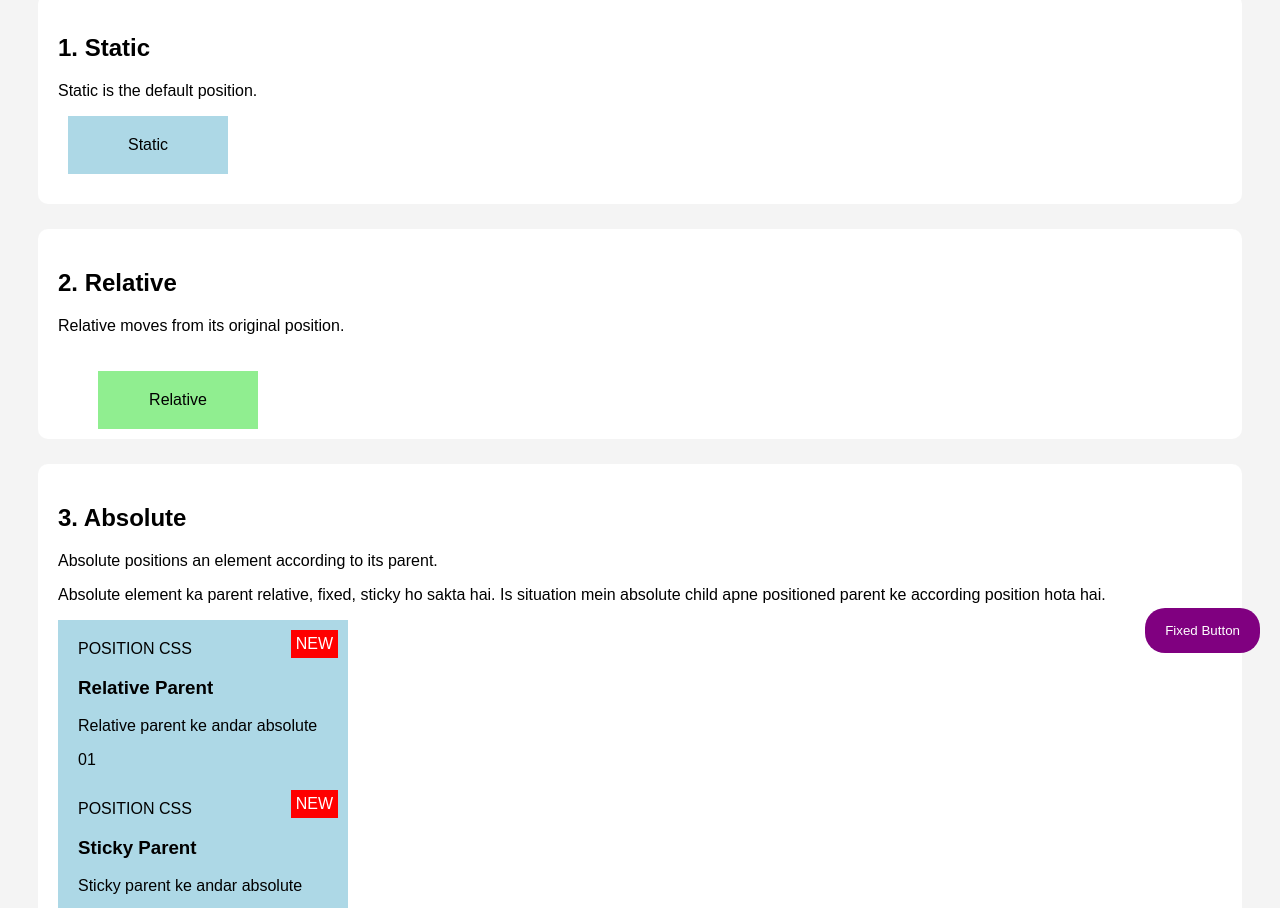
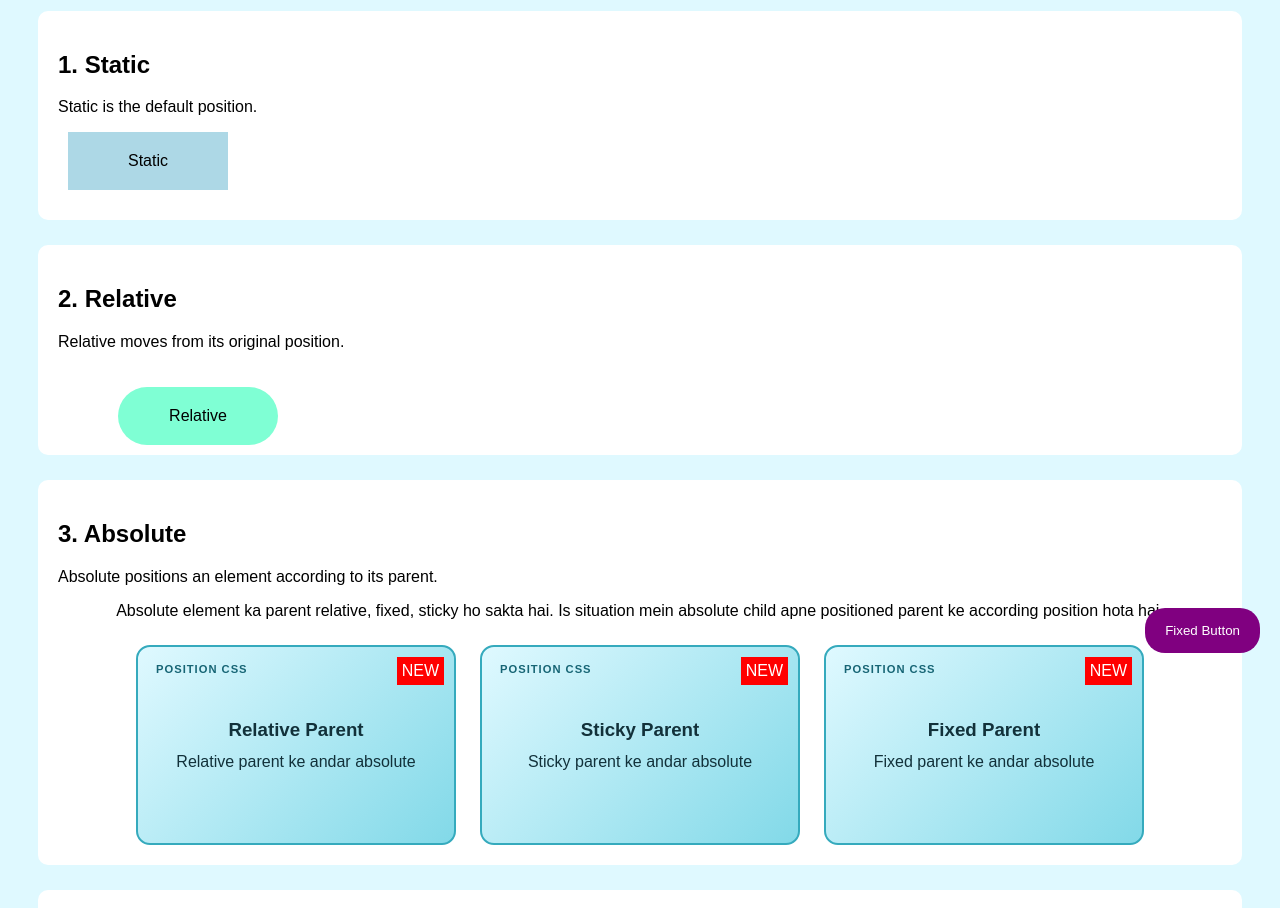
Before and after one commit to Faryal-Razzaq/CSS-Position, a plain HTML site: page index.html in a window 1280 px wide. Shown: the part 127-1035 px from the top of the page. Drawn offline with Linux system fonts and the light colour scheme.

Commit message:
Refactor CSS styles and add animations
Updated styles for body, sections, and cards, including new animations and hover effects.

```diff
--- a/style.css
+++ b/style.css
@@ -1,19 +1,23 @@
-body {
-            font-family: Arial;
+  body {
+            font-family: sans-serif;
             padding: 30px;
-            background: #f4f4f4;
+            background: #dff9ff;
         }
 
         h1 {
+            font-family: Verdana, Geneva, Tahoma, sans-serif;
+            font-weight: bold;
+            font-size: 40px;
             text-align: center;
             color: purple;
         }
 
         .section {
-            background: white;
+           background-color: white;
             padding: 20px;
             margin: 25px 0;
             border-radius: 10px;
+            animation: fadeIn 0.7s ease both;
         }
 
         .box {
@@ -22,6 +26,14 @@
             margin: 10px;
             background: lightblue;
             text-align: center;
+            transition: transform 0.25s ease, box-shadow 0.25s ease;
+        }
+
+        .box:hover,
+        .sticky:hover {
+            transform: translateY(-6px) scale(1.03);
+            box-shadow: 0 8px 18px rgba(0, 0, 0, 0.18);
+            border-radius: 10px;
         }
 
 
@@ -29,28 +41,162 @@
 
         .static {
             position: static;
+            cursor: pointer;
         }
 
 
         /* 2. RELATIVE */
 
-        .relative {
-            position: relative;
-            top: 20px;
-            left: 30px;
-            background: lightgreen;
-        }
+
+.relative {
+   /* background: #0a2342; */
+   background-color: aquamarine;
+  display: flex;
+  justify-content: center;
+  align-items: center;
+  position: relative;
+   top: 20px;
+    left: 50px;
+  border-radius: 50px;
+  overflow: hidden;
+  transition: all 0.6s cubic-bezier(0.68, -0.55, 0.265, 1.55);
+  cursor: pointer;
+}
+
+.relative span {
+  /* font-size: 1.5rem; */
+  position: relative;
+  z-index: 2;
+}
+
+.relative::before {
+  content: '';
+  position: absolute;
+  top: 0;
+  left: 0;
+  width: 100%;
+  height: 100%;
+  background: conic-gradient(
+    #0ff 0deg,
+    #0a2342 120deg,
+    #0ff 240deg
+  );
+  transition: all 0.6s ease;
+  opacity: 0;
+  transform: scale(0);
+}
+
+.relative:hover {
+  border-radius: 10px;
+  transform: rotate(15deg);
+}
+
+.relative:hover::before {
+  opacity: 0.5;
+  transform: scale(2);
+}
+
+
+
 
 
         /* 3. ABSOLUTE */
 
+        .absolute-intro {
+          text-align: center;
+        }
+
+        .card-grid {
+          display: flex;
+          flex-wrap: wrap;
+          justify-content: center;
+          gap: 24px;
+          margin-top: 25px;
+        }
+
         .card {
             position: relative;
-            width: 250px;
-            height: 120px;
-            background: lightblue;
-            padding: 20px;
+          flex: 1 1 280px;
+          max-width: 320px;
+            height: 200px;
+            perspective: 1000px;
+            cursor: pointer;
+            transition: transform 0.25s ease, box-shadow 0.25s ease;
         }
+
+.card-inner {
+  position: relative;
+  width: 100%;
+  height: 100%;
+  transition: transform 0.6s;
+  transform-style: preserve-3d;
+}
+
+.card:hover .card-inner {
+  transform: rotateY(180deg);
+}
+
+.card-front,
+.card-back {
+  position: absolute;
+  width: 100%;
+  height: 100%;
+  padding: 24px;
+  backface-visibility: hidden;
+  display: flex;
+  flex-direction: column;
+  align-items: center;
+  justify-content: center;
+  border-radius: 14px;
+  box-sizing: border-box;
+}
+
+.card-front {
+  position: absolute;
+  background: linear-gradient(135deg, #dff9ff, #82d9e8);
+  border: 2px solid #35aabd;
+  color: #12313a;
+}
+
+.card-front h3,
+.card-back h3,
+.card-front p,
+.card-back p {
+  margin: 6px 0;
+}
+
+.card-label {
+  position: absolute;
+  top: 16px;
+  left: 18px;
+  font-size: 0.7rem;
+  font-weight: bold;
+  letter-spacing: 1px;
+  color: #176575;
+}
+
+.card-back {
+  position: absolute;
+  background: linear-gradient(135deg, #542b82, #a84491);
+  color: white;
+  transform: rotateY(180deg);
+}
+
+.back-number {
+  position: absolute;
+  top: 12px;
+  right: 18px;
+  font-size: 2rem;
+  font-weight: bold;
+  opacity: 0.25;
+}
+
+.back-hint {
+  position: absolute;
+  bottom: 14px;
+  font-size: 0.75rem;
+  opacity: 0.8;
+}
 
         .badge {
             position: absolute;
@@ -59,10 +205,67 @@
             background: red;
             color: white;
             padding: 5px;
+            transition: transform 0.25s ease;
+        }
+
+        .card:hover .badge {
+            transform: rotate(8deg) scale(1.1);
         }
 
 
-        /* 4. FIXED */
+
+        /* 4. STICKY */
+
+        .sticky {
+            position: sticky;
+            top: 0;
+            padding: 20px;
+            background: orange;
+            text-align: center;
+            font-weight: bold;
+            cursor: pointer;
+            transition: transform 0.25s ease, box-shadow 0.25s ease;
+        }
+
+        @keyframes fadeIn {
+            from {
+                opacity: 0;
+                transform: translateY(12px);
+            }
+            to {
+                opacity: 1;
+                transform: translateY(0);
+            }
+        }
+
+        @keyframes pulse {
+            0%, 100% {
+                box-shadow: 0 0 0 0 rgba(128, 0, 128, 0.35);
+            }
+            50% {
+                box-shadow: 0 0 0 8px rgba(128, 0, 128, 0);
+            }
+        }
+
+        @media (prefers-reduced-motion: reduce) {
+            *,
+            *::before,
+            *::after {
+                animation-duration: 0.01ms !important;
+                animation-iteration-count: 1 !important;
+                transition-duration: 0.01ms !important;
+            }
+        }
+
+         /* 5. FIXED */
+
+        .fixed-section{
+              background-color: white;
+            padding: 20px;
+            margin: 25px 0;
+            border-radius: 10px;
+            cursor: pointer;
+        }
 
         .fixed {
             position: fixed;
@@ -73,16 +276,17 @@
             color: white;
             border: none;
             border-radius: 20px;
+            cursor: pointer;
+            transition: transform 0.25s ease, background 0.25s ease;
+            animation: pulse 2s infinite;
         }
 
+        .fixed:hover {
+            transform: scale(1.08);
+            background: #6a0dad;
+        }
 
-        /* 5. STICKY */
-
-        .sticky {
-            position: sticky;
-            top: 0;
-            padding: 20px;
-            background: orange;
-            text-align: center;
-            font-weight: bold;
+        /* Name */
+        .name{
+            color: purple;
         }
```
